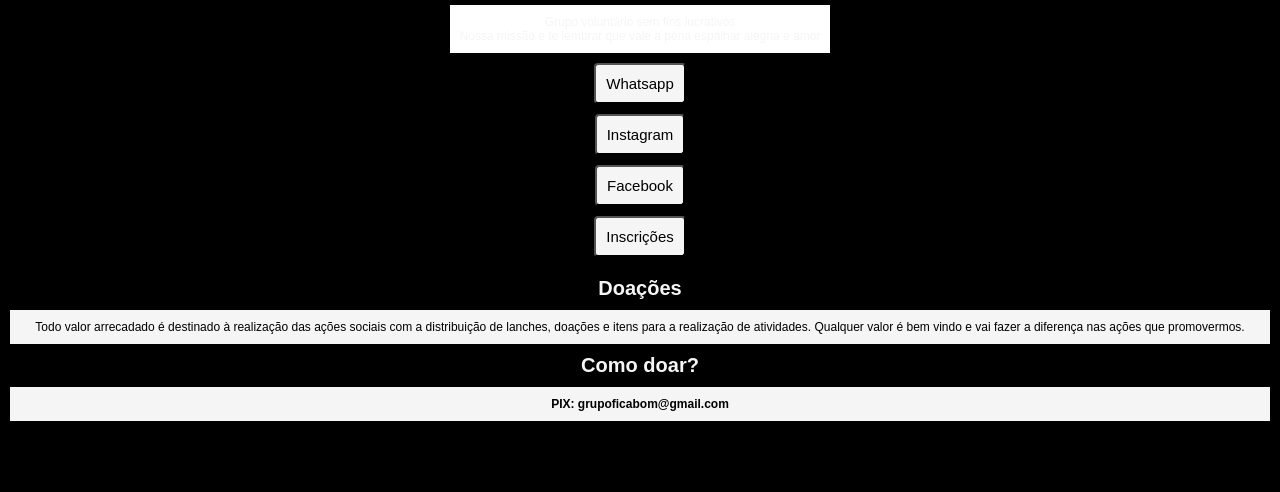
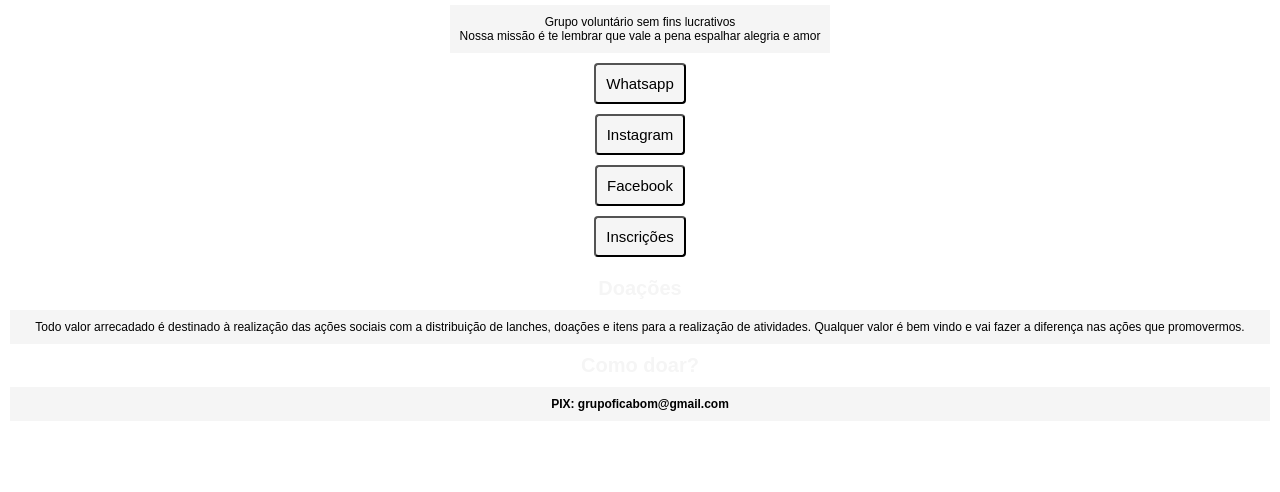
Before and after one commit to anafsmonteiro/bio-grupoficabom, a plain HTML site: page index.html in a window 1280 px wide. Shown: the part 308-800 px from the top of the page. Drawn offline with Linux system fonts and the light colour scheme.

Commit message:
Update style.css

```diff
--- a/style.css
+++ b/style.css
@@ -5,7 +5,7 @@
     font-family: sans-serif;
 }
 body {
-    background-color:black;
+    background-color:rgb(#443E54, #2A2634, #9A35FF);
     background-repeat: initial;
     color:whitesmoke;
     text-align: center;
@@ -32,8 +32,8 @@ body {
 }
 .link-bio p {
     margin: 10px;
-    background-color: white;
-    color: whitesmoke;
+    background-color: whitesmoke;
+    color: black;
     padding: 10px;
     font-size: 12px;
 }
```
